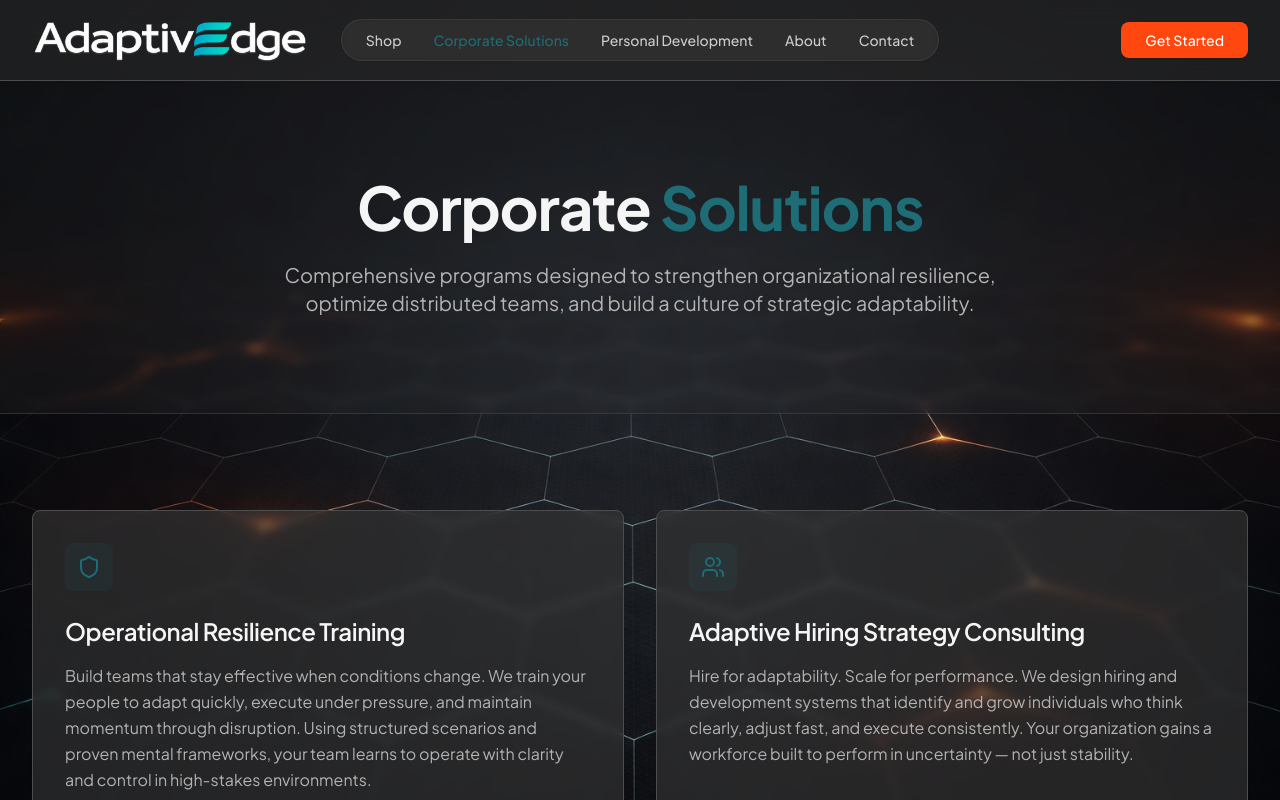
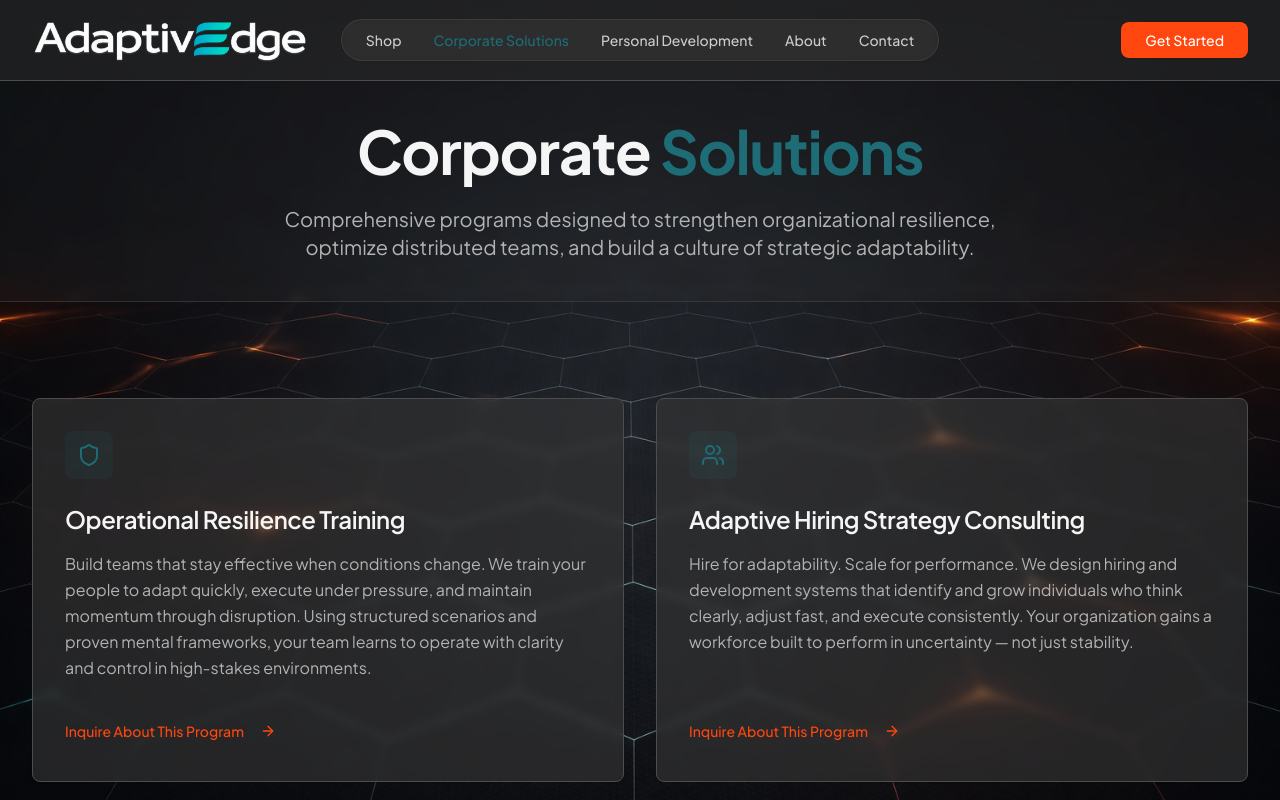
Before and after one commit to erikscomputers/adaptiveEDGE-site, a React (Vite) app: page /corporate-solutions in a window 1280 px wide. Shown: the top 800 px of the page. Built offline with nearby package versions, Linux system fonts and the light colour scheme; the HTML template or start-up script is replaced by a standard one.

Commit message:
section update

```diff
--- a/src/pages/CorporateSolutionsPage.jsx
+++ b/src/pages/CorporateSolutionsPage.jsx
@@ -47,7 +47,7 @@ const CorporateSolutionsPage = () => {
         <Header />
 
         {/* Hero Section */}
-        <section className="section-padding bg-card/20 backdrop-blur-sm border-b border-border/50">
+        <section className="py-6 md:py-10 bg-card/20 backdrop-blur-sm border-b border-border/50">
           <div className="container-custom text-center">
             <motion.div
               initial={{ opacity: 0, y: 20 }}
```
